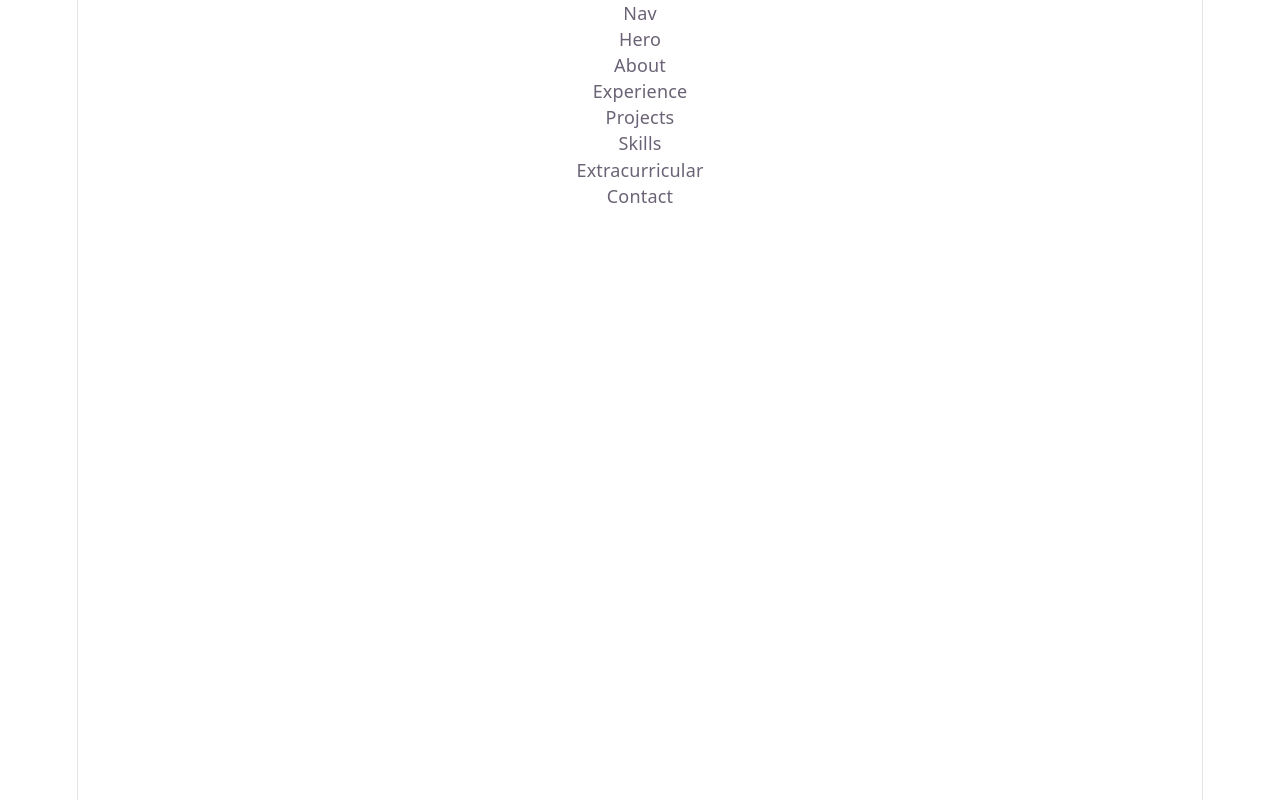
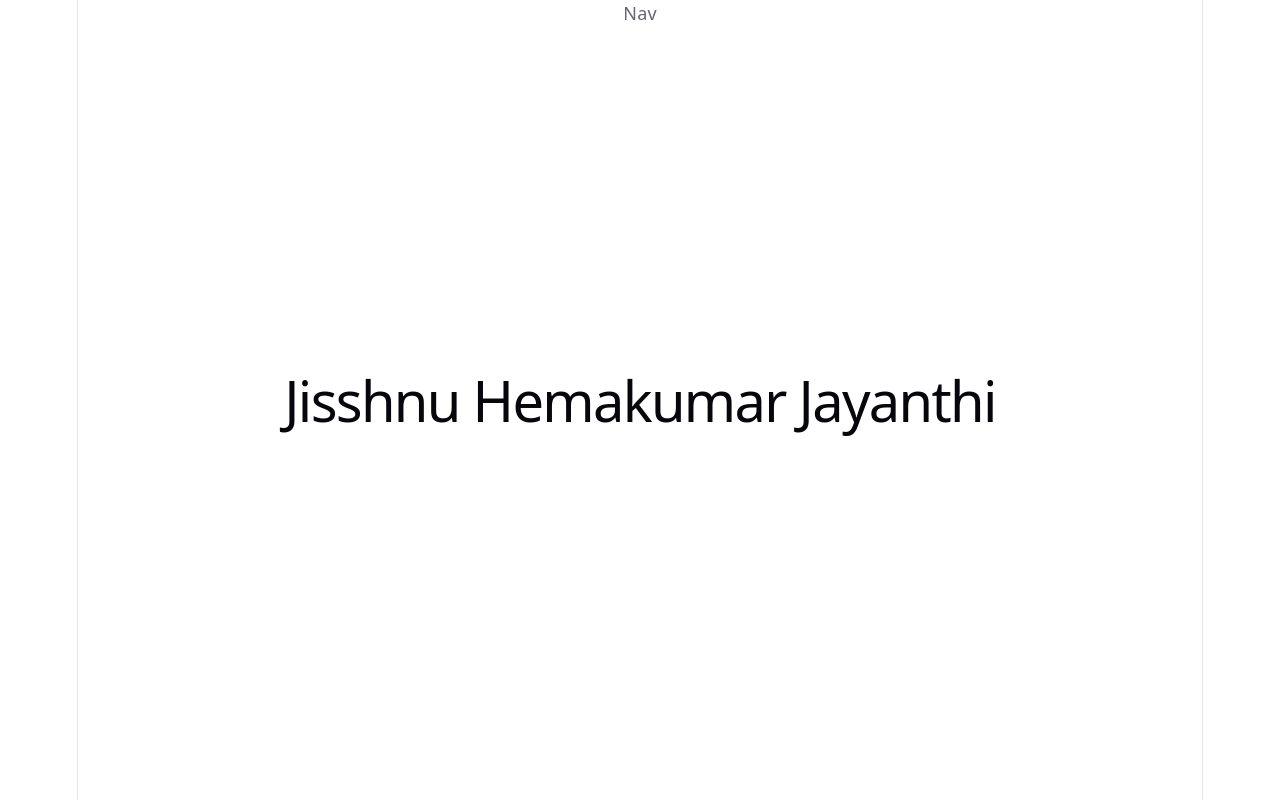
Before and after one commit to Jisshnu/jisshnuhj-portfolio, a React app: page / in a window 1280 px wide. Shown: the top 800 px of the page. Built offline with nearby package versions, Linux system fonts and the light colour scheme; the HTML template or start-up script is replaced by a standard one.

Commit message:
Implemented Hero Section

```diff
--- a/src/components/Hero.jsx
+++ b/src/components/Hero.jsx
@@ -1,4 +1,58 @@
+import { useRef, useState, useCallback } from "react";
+import useTypewriter from "../hooks/useTypewriter";
+import useInView from "../hooks/useInView";
+import useCounter from "../hooks/useCounter";
+import { ROLES } from "../data/data";
+
 function Hero() {
-  return <div>Hero</div>;
+  const role = useTypewriter(ROLES);
+
+  const ref = useRef();
+  const vis = useInView(ref, 0.05);
+
+  const i3 = useCounter(3, vis);
+  const i2 = useCounter(2, vis);
+  const i26 = useCounter(26, vis);
+
+  const [tilt, setTilt] = useState({ x: 0, y: 0 });
+  const cardRef = useRef();
+
+  const handleMouse = useCallback((e) => {
+    if (!cardRef.current) return;
+
+    const r = cardRef.current.getBoundingClientRect();
+    const dx = (e.clientX - r.left - r.width / 2) / (r.width / 2);
+    const dy = (e.clientY - r.top - r.height / 2) / (r.height / 2);
+
+    setTilt({ x: dy * 12, y: -dx * 12 });
+  }, []);
+
+  return (
+    <section
+      id="hero"
+      ref={ref}
+      onMouseMove={handleMouse}
+      style={{
+        minHeight: "100vh",
+        display: "flex",
+        alignItems: "center",
+        justifyContent: "center",
+        color: "white",
+      }}
+    >
+      <div>
+        <h1>Jisshnu Hemakumar Jayanthi</h1>
+
+        <p>
+          {">"} {role}
+        </p>
+
+        <p>
+          Internships: {i3} | Projects: {i2} | Grad: 20{i26}
+        </p>
+      </div>
+    </section>
+  );
 }
+
 export default Hero;
```
